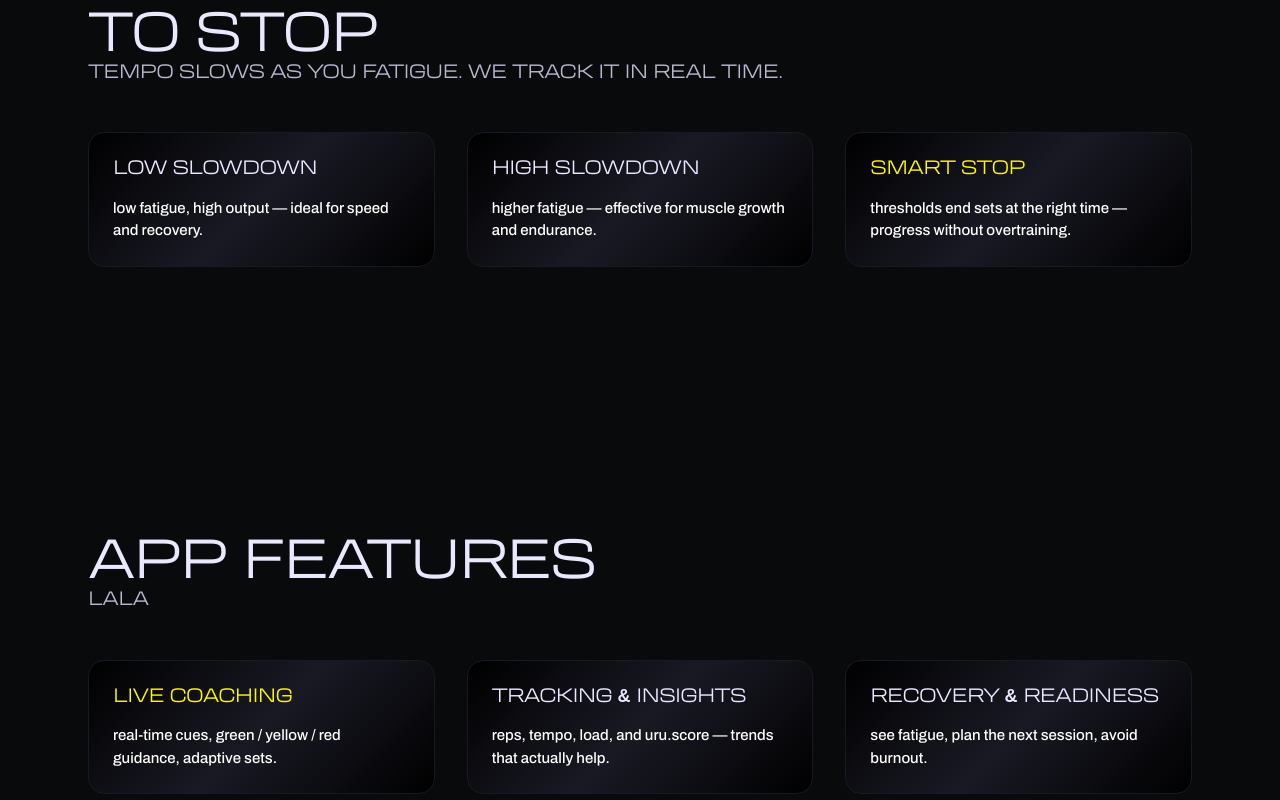
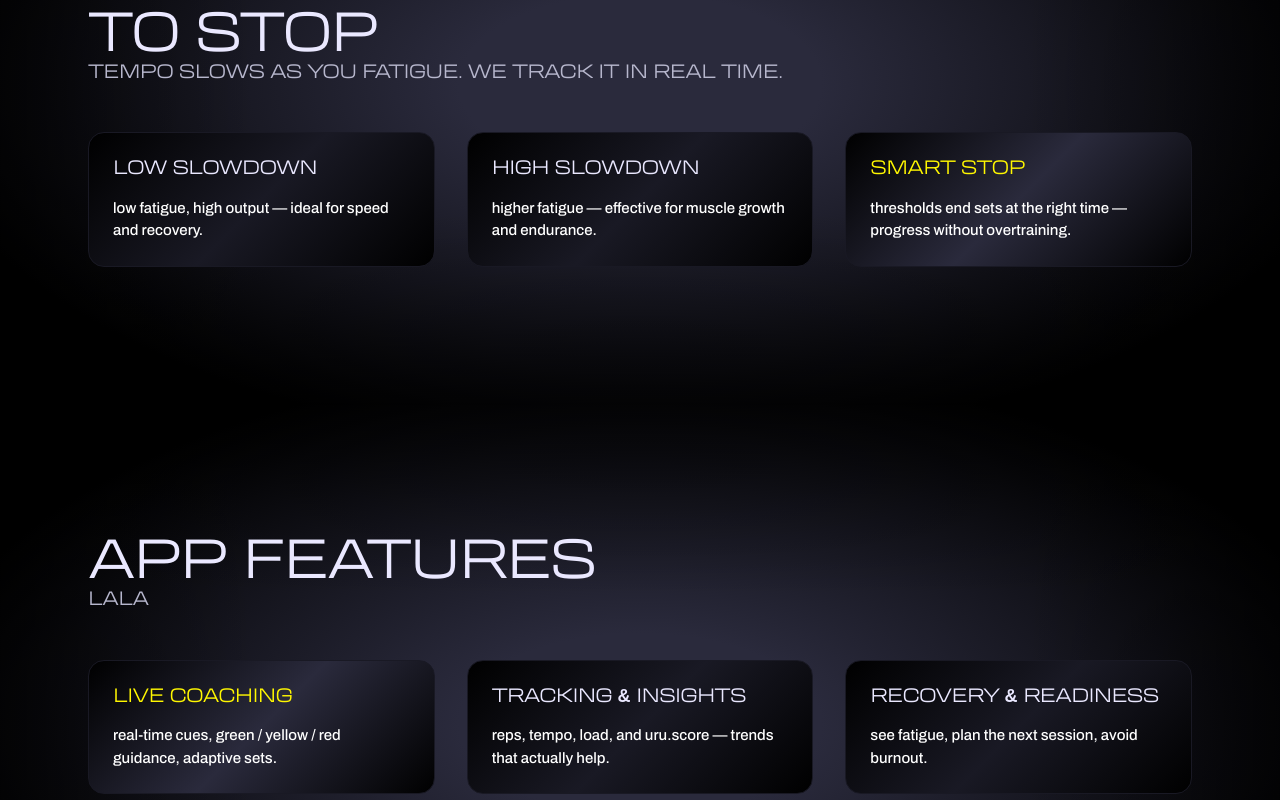
Before and after one commit to uru-zone-org/uru-website, a Next.js app: page /app in a window 1280 px wide. Shown: the part 1580-2380 px from the top of the page. Built offline with nearby package versions, Linux system fonts and the light colour scheme.

Commit message:
meira looks

```diff
--- a/src/components/Card.tsx
+++ b/src/components/Card.tsx
@@ -12,7 +12,7 @@ export function Card({ title, description, children, featured = false }: CardPro
       <div
         className="rounded-2xl p-6 transition-transform duration-300 hover:scale-[1.02]"
         style={{
-        background:  'linear-gradient(135deg, black 0%, var(--greyscale-6) 50%, black 100%)',
+        background:  'linear-gradient(135deg, black 0%, var(--greyscale-5) 50%, black 100%)',
         border: '1px solid var(--greyscale-6)'
         }}
       >
--- a/src/components/Section.tsx
+++ b/src/components/Section.tsx
@@ -3,9 +3,12 @@ interface SectionProps {
   id?: string;
   children: React.ReactNode;
   className?: string;
-  fullHeight?: boolean; // keep prop for compatibility
+  fullHeight?: boolean;
   noBorder?: boolean;
-
+  // Background options
+  backgroundType?: 'none' | 'solid' | 'gradient' | 'radial';
+  backgroundColor?: string;
+  fadeIntensity?: 'light' | 'medium' | 'strong';
 }
 
 export function Section({
@@ -13,15 +16,60 @@ export function Section({
   children,
   className = "",
   fullHeight = false,
-  noBorder = true, // changed default to true
+  noBorder = true,
+  backgroundType = 'none',
+  backgroundColor = '#333333',
+  fadeIntensity = 'medium'
 }: SectionProps) {
-  // Always at least half a screen tall, but can grow with content.
-  // If you ever want a true full-screen hero, pass fullHeight and it will be min-h-screen.
   const baseClass = fullHeight
     ? "min-h-screen py-20 md:py-32"
     : "min-h-[80vh] py-20 md:py-32";
 
   const borderClass = noBorder ? "" : "border-t";
+
+  // Create background style
+  const getBackgroundStyle = () => {
+    switch (backgroundType) {
+      case 'solid':
+        return {
+          background: backgroundColor,
+        };
+      case 'gradient':
+        return {
+          background: `linear-gradient(135deg, ${backgroundColor} 0%, black 100%)`,
+        };
+      case 'radial':
+        return {
+          background: `radial-gradient(ellipse at center, ${backgroundColor} 20%, black 80%)`,
+        };
+      default:
+        return {};
+    }
+  };
+
+  // Create fade overlay style
+  const getFadeOverlayStyle = () => {
+    if (backgroundType === 'none') return { display: 'none' };
+
+    // Fade intensity values
+    const intensityMap = {
+      light: { edge: 0.3, mid: 0.1 },
+      medium: { edge: 0.5, mid: 0.2 },
+      strong: { edge: 0.7, mid: 0.3 }
+    };
+
+    const intensity = intensityMap[fadeIntensity];
+
+    return {
+      position: 'absolute' as const,
+      inset: 0,
+      background: `
+        linear-gradient(to bottom, rgba(0,0,0,${intensity.edge}) 0%, rgba(0,0,0,${intensity.mid}) 15%, transparent 30%, transparent 70%, rgba(0,0,0,${intensity.mid}) 85%, rgba(0,0,0,${intensity.edge}) 100%),
+        linear-gradient(to right, rgba(0,0,0,${intensity.edge}) 0%, rgba(0,0,0,${intensity.mid}) 10%, transparent 20%, transparent 80%, rgba(0,0,0,${intensity.mid}) 90%, rgba(0,0,0,${intensity.edge}) 100%)
+      `,
+      pointerEvents: 'none' as const,
+    };
+  };
 
   return (
     <section
@@ -29,12 +77,19 @@ export function Section({
       className={[
         baseClass,
         borderClass,
-        "relative overflow-visible", // never clip
+        "relative",
         className,
       ].join(" ")}
-      style={{ borderColor: "var(--greyscale-5)" }}
+      style={{
+        borderColor: "var(--greyscale-5)",
+        ...getBackgroundStyle()
+      }}
     >
-      <div className="max-w-6xl mx-auto px-4 sm:px-6 space-y-8">
+      {/* Fade overlay */}
+      <div style={getFadeOverlayStyle()} />
+
+      {/* Content */}
+      <div className="max-w-6xl mx-auto px-4 sm:px-6 space-y-8 relative z-10">
         {children}
       </div>
     </section>
--- a/src/sections/AppFeaturesSection.tsx
+++ b/src/sections/AppFeaturesSection.tsx
@@ -5,7 +5,11 @@ import { SectionHeader } from '@/components/SectionHeader'
 
 export function AppFeaturesSection() {
   return (
-    <Section>
+<Section
+  backgroundType="radial"
+  backgroundColor="var(--greyscale-5)"
+  fadeIntensity="medium"
+>
               <SectionHeader
                 title="App Features"
                 subtitle="lala"
--- a/src/sections/EffortLossSection.tsx
+++ b/src/sections/EffortLossSection.tsx
@@ -5,7 +5,11 @@ import { Card } from '@/components/Card'
 
 export function EffortLossSection() {
   return (
-    <Section>
+    <Section
+  backgroundType="radial"
+  backgroundColor="var(--greyscale-5)"
+  fadeIntensity="medium"
+>
       <SectionHeader
         title="effort loss: knowing when to stop"
         subtitle="tempo slows as you fatigue. we track it in real time."
--- a/src/sections/HowItWorksSection.tsx
+++ b/src/sections/HowItWorksSection.tsx
@@ -5,7 +5,11 @@ import { Card } from '@/components/Card'
 
 export function HowItWorksSection() {
   return (
-    <Section>
+    <Section
+  backgroundType="radial"
+  backgroundColor="var(--greyscale-5)"
+  fadeIntensity="medium"
+>
       <SectionHeader
         title="how it works"
         subtitle="plug in. lift. adapt in real time."
--- a/src/sections/UruScoreSection.tsx
+++ b/src/sections/UruScoreSection.tsx
@@ -5,7 +5,11 @@ import { Card } from '@/components/Card'
 
 export function UruScoreSection() {
   return (
-    <Section>
+    <Section
+  backgroundType="radial"
+  backgroundColor="var(--greyscale-5)"
+  fadeIntensity="medium"
+>
       <SectionHeader
         title="uru.score"
         subtitle="one number to see your day."
```
